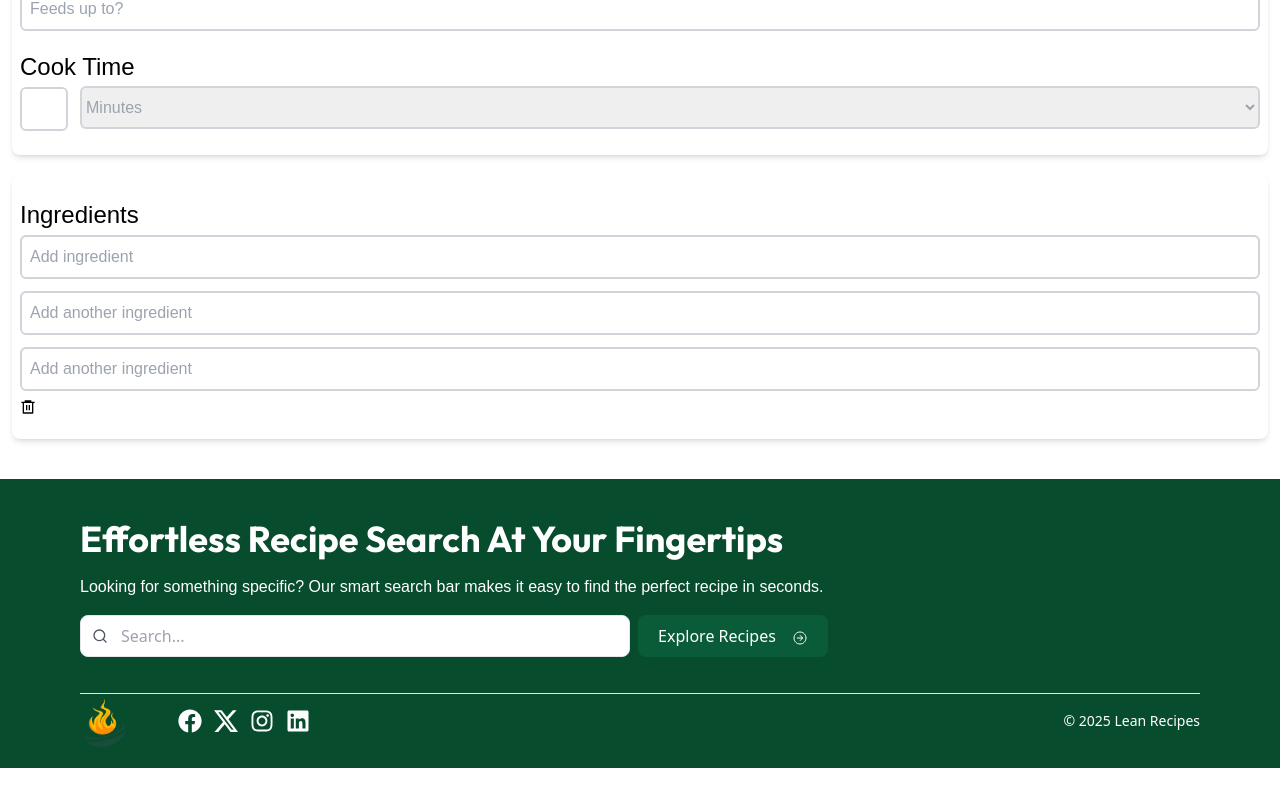
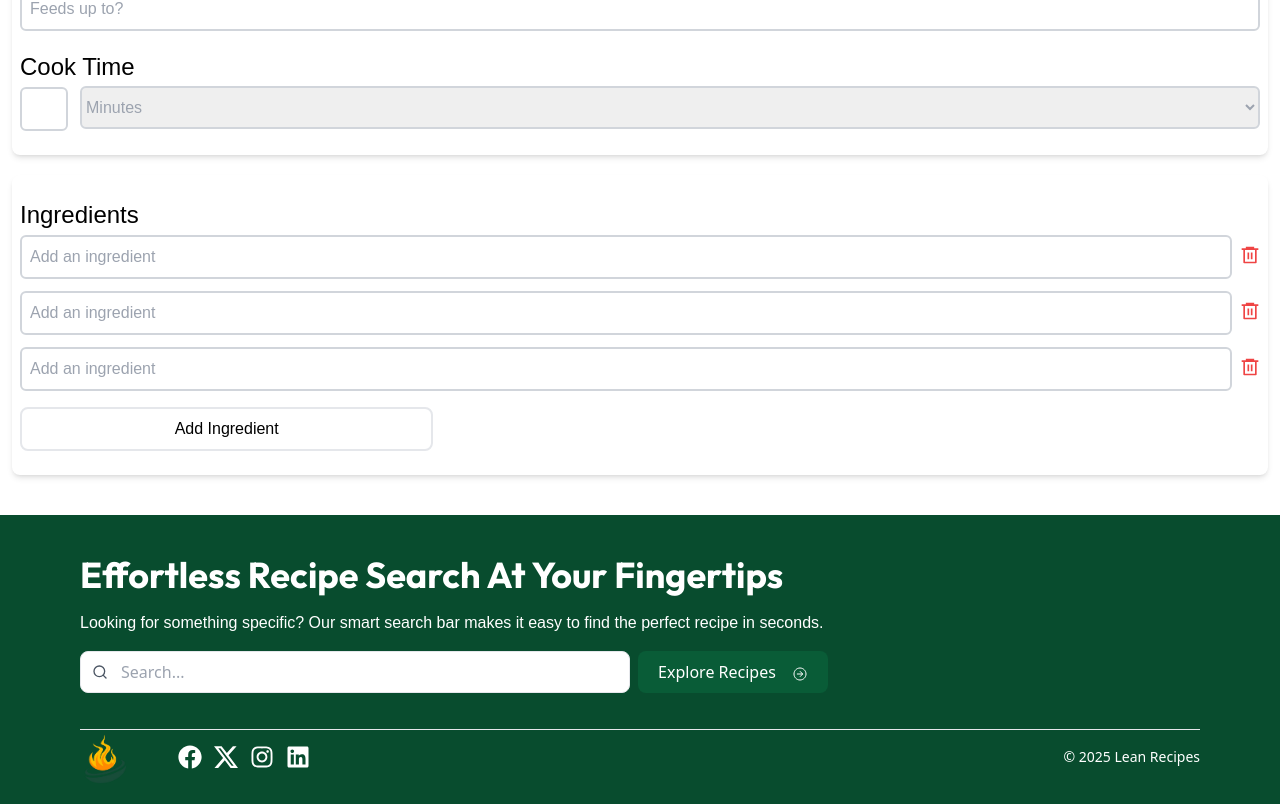
Before and after one commit to dsgnjoe/lean-recipes, a React (Vite) app: page /add-recipe in a window 1280 px wide. Shown: the part 751-1555 px from the top of the page. Before the commit the page ends 1519 px from the top, so only its background shows below. Built offline with nearby package versions, Linux system fonts and the light colour scheme; a web font is replaced by a local one.

Commit message:
ingredients

```diff
--- a/src/pages/AddRecipe.jsx
+++ b/src/pages/AddRecipe.jsx
@@ -9,7 +9,7 @@ const AddRecipe = () => {
     description: '',
     serves: '',
     cookTime: '',
-    ingredients: [],
+    ingredients: ['', '', ''],
     method: [],
   })
 
@@ -23,6 +23,29 @@ const AddRecipe = () => {
       [name]: value,
     }))
   }
+
+  const onIngredientChange = (index, value) => {
+    const updated = [...formData.ingredients]
+    updated[index] = value
+    setFormData((prevState) => ({
+      ...prevState,
+      ingredients: updated,
+    }))
+  }
+
+  const addIngredient = () => {
+    setFormData((prevState) => ({
+      ...prevState,
+      ingredients: [...prevState.ingredients, ''],
+    }))
+  }
+
+  const removeIngredient = (index) => {
+    const updated = [...formData.ingredients]
+    updated.splice(index, 1)
+    setFormData((prevState) => ({ ...prevState, ingredients: updated }))
+  }
+
   return (
     <div className='font-hostGrotesk bg-white p-3 py-10'>
       <header className='font-bold text-2xl'>Recipe Information</header>
@@ -130,40 +153,41 @@ const AddRecipe = () => {
           </div>
         </div>
 
+        {/* Ingredients */}
         <div className='bg-white shadow-md p-2 rounded-lg'>
           <div className='flex flex-col py-4'>
             <label htmlFor='indredients' className='text-2xl'>
               Ingredients
             </label>
             <div className='flex flex-col gap-2'>
+              {formData.ingredients.map((item, index) => (
+                <span key={index} className='flex items-center gap-2'>
                   <input
                     type='text'
                     name='ingredients'
-                value={ingredients}
-                onChange={onChange}
-                className='border-2 border-gray-300 rounded-md p-2 mt-1'
-                placeholder='Add ingredient'
+                    value={item}
+                    onChange={(e) => onIngredientChange(index, e.target.value)}
+                    className='border-2 border-gray-300 w-full rounded-md p-2 mt-1'
+                    placeholder='Add an ingredient'
                     required
                   />
-              <input
-                type='text'
-                name='ingredients'
-                value={ingredients}
-                onChange={onChange}
-                className='border-2 border-gray-300 rounded-md p-2 mt-1'
-                placeholder='Add another ingredient'
-                required
-              />
-              <input
-                type='text'
-                name='ingredients'
-                value={ingredients}
-                onChange={onChange}
-                className='border-2 border-gray-300 rounded-md p-2 mt-1'
-                placeholder='Add another ingredient'
-                required
-              />
+                  <button
+                    type='button'
+                    className='text-xl text-red-500'
+                    onClick={() => removeIngredient(index)}
+                  >
                     <RiDeleteBin6Line />
+                  </button>
+                </span>
+              ))}
+
+              <button
+                type='button'
+                onClick={addIngredient}
+                className=' p-2 border-2 w-1/3 rounded-lg mt-2'
+              >
+                Add Ingredient
+              </button>
             </div>
           </div>
         </div>
```
Lines whose indentation alone changed are shown as unchanged.
